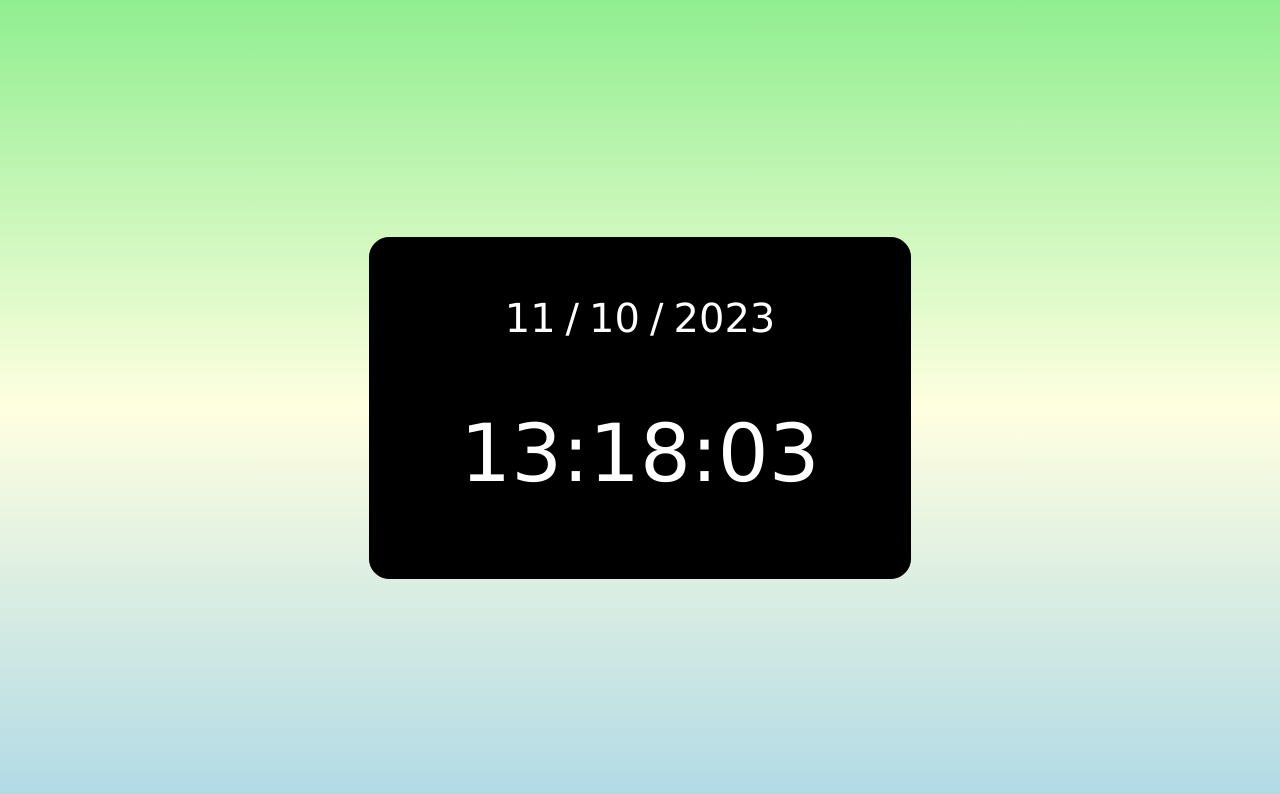
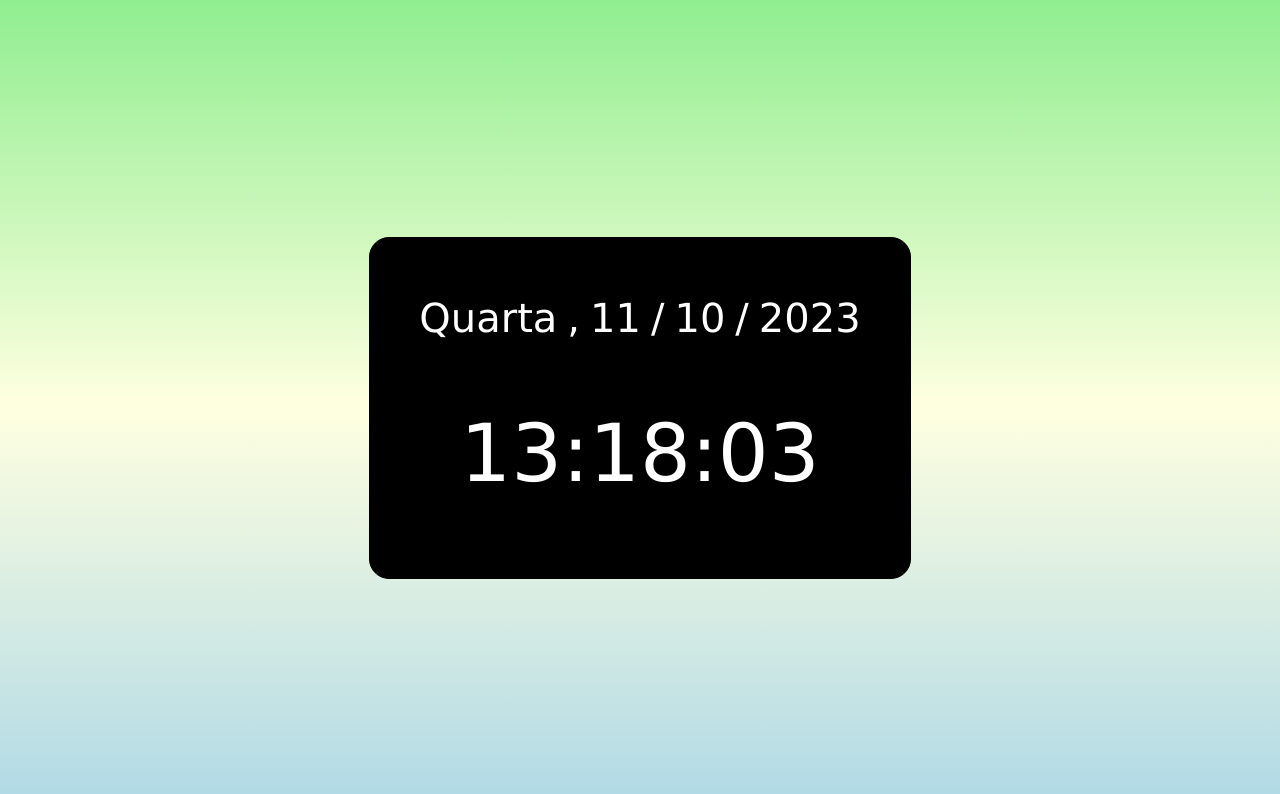
Before and after one commit to Israel-SoaresPorto/relogio, a plain HTML site: page index.html in a window 1280 px wide. Drawn offline with Linux system fonts and the light colour scheme.

Commit message:
adicionando dia da semana

```diff
--- a/index.html
+++ b/index.html
@@ -9,6 +9,8 @@
   <body>
     <div class="central">
       <div class="data">
+        <p id="diaSemana"></p>
+        <p>, </p>
         <p id="dia">00</p>
         <p>/</p>
         <p id="mes">00</p>
--- a/js/relogio.js
+++ b/js/relogio.js
@@ -5,11 +5,14 @@ const segundo = document.querySelector("#segundo")
 const dia = document.querySelector("#dia")
 const mes = document.querySelector("#mes")
 const ano = document.querySelector("#ano")
+const diaDaSemana = document.querySelector("#diaSemana")
 
 var data = new Date()
 let d = data.getDate()
 let m = data.getMonth() + 1
 let a = data.getFullYear()
+
+var diasDasSemana = ["Domingo", "Segunda", "Terça", "Quarta", "Quinta", "Sexta", "Sabado"]
 
 if(d < 10){
     d = '0' + d
@@ -19,6 +22,7 @@ if (m < 10) {
     m = '0' + m
 }
 
+diaDaSemana.textContent = diasDasSemana[data.getDay()]
 dia.textContent = d
 mes.textContent = m
 ano.textContent = a
```
